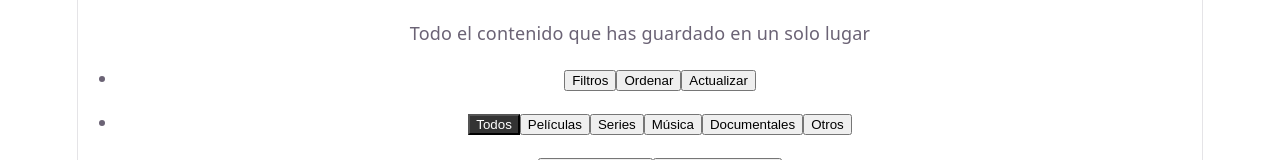
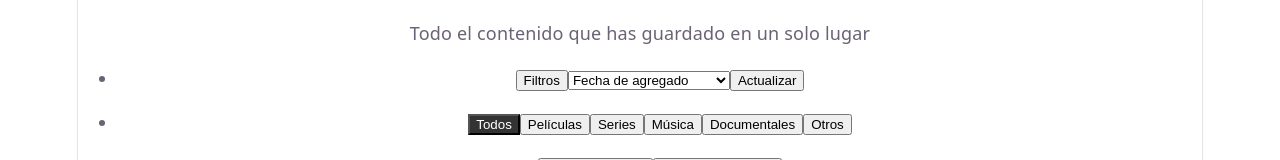
Before and after one commit to TheYouka/RECAP_PROJECT, a React app in the folder frontend/: page /library in a window 1280 px wide. Shown: the part 273-433 px from the top of the page. Built offline with nearby package versions, Linux system fonts and the light colour scheme; no server answers; the HTML template or start-up script is replaced by a standard one.

Commit message:
RF4:BACKEND
Dropdown Sort

```diff
--- a/frontend/src/pages/Library.jsx
+++ b/frontend/src/pages/Library.jsx
@@ -73,7 +73,24 @@ function Library() {
                     <ul>
                         <li>
                             <button>Filtros</button>
-                            <button>Ordenar</button>
+
+                            <select>
+                                <option value="fecha_agregado">Fecha de agregado</option>
+                                <option value="titulo">Título</option>
+                                <option value="anio_lanzamiento">Año de lanzamiento</option>
+                                <option value="calificacion_personal">Calificación personal</option>
+                                <option value="duracion">Duración</option>
+                                <option value="ultima_actividad">Última actividad</option>
+                                <option value="cantidad_elementos">Cantidad de elementos</option>
+                                <option value="cantidad_etiquetas">Cantidad de etiquetas</option>
+                                <option value="estado">Estado</option>
+                                <option value="director_artista_creador">Director/Artista/Creador</option>
+                                <option value="genero">Género</option>
+                                <option value="progreso">Progreso</option>
+                                <option value="fecha_finalizacion">Fecha de finalización</option>
+                                <option value="favoritos">Favoritos</option>
+                                <option value="orden_personalizado">Orden personalizado</option>
+                            </select>
                             <button onClick={fetchContent}>Actualizar</button>
                         </li>
                     </ul>
```
Also changed, not shown: 1 other file (tests, documents, lock files or other folders).
